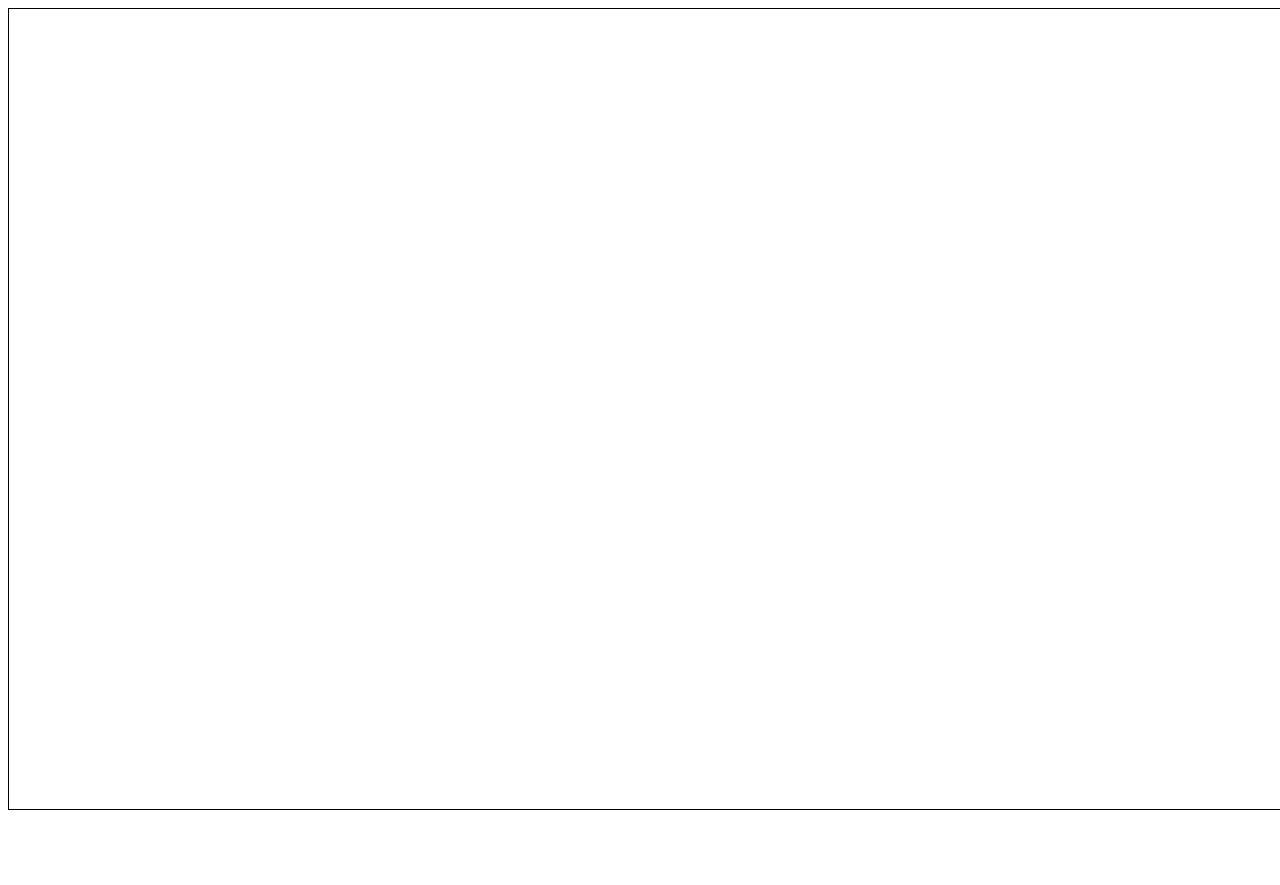
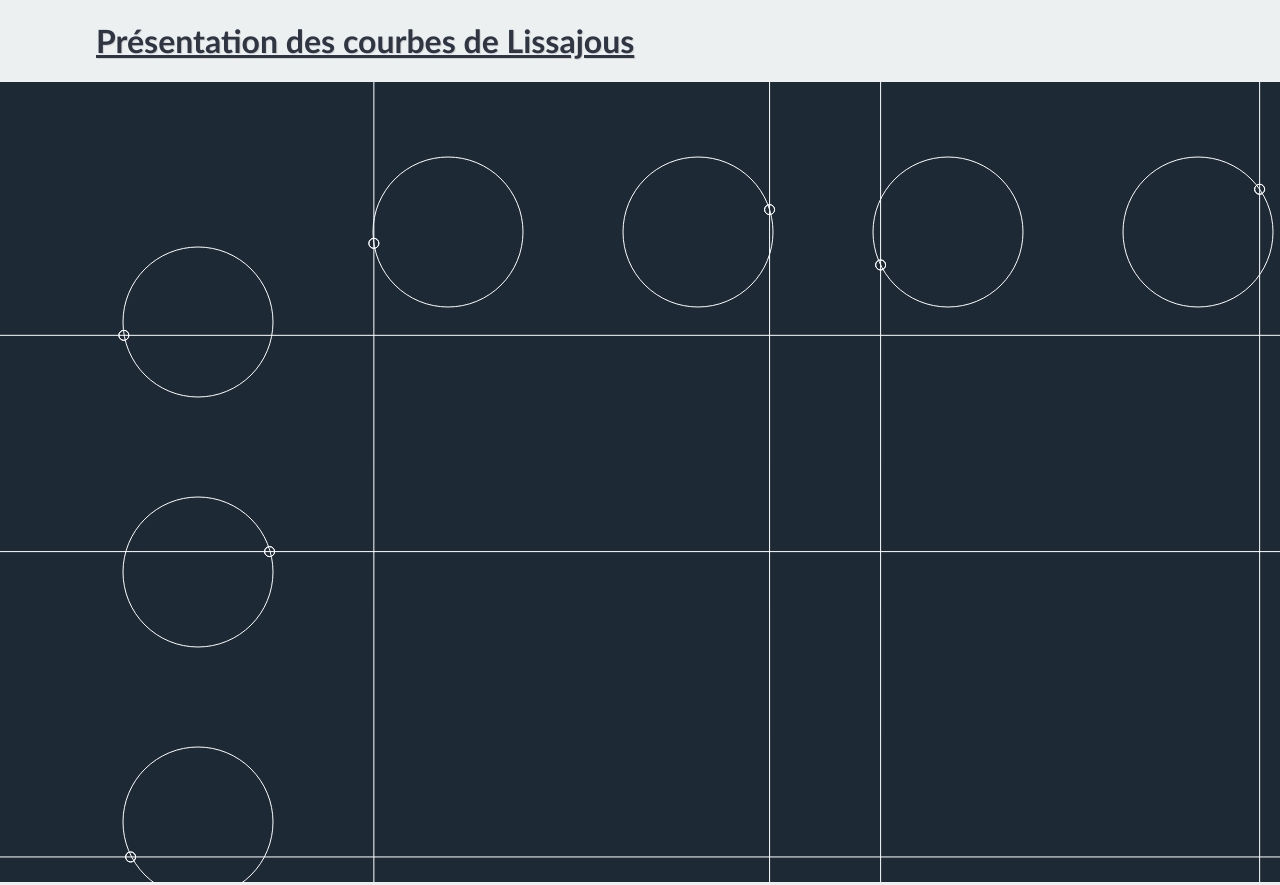
Before and after one commit to ThomasOUVRY/MonSite, a plain HTML site: page pages/testJS.html in a window 1280 px wide. Before the commit the page ends 822 px from the top, so only its background shows below. Drawn offline with Linux system fonts and the light colour scheme.

Commit message:
html js1 update

```diff
--- a/pages/testJS.html
+++ b/pages/testJS.html
@@ -1,13 +1,15 @@
 <!DOCTYPE html>
 <html>
-  <body>
-    <canvas
-      id="myCanvas"
-      width="1200"
-      height="700"
-      style="border:1px solid #000000"
-    ></canvas>
+<link type="text/css" rel="stylesheet" href="../css/main.css" />
 
-    <script src="../js/premierJS.js"></script>
-  </body>
+<body>
+
+  <h1> Présentation des courbes de Lissajous</h1>
+  <canvas id="myCanvas" style="background:#1d2935"></canvas>
+
+  <div class="lissajous">
+    <script type="text/javascript" src="../js/premierJS.js"></script>
+  </div>
+</body>
+
 </html>
```
